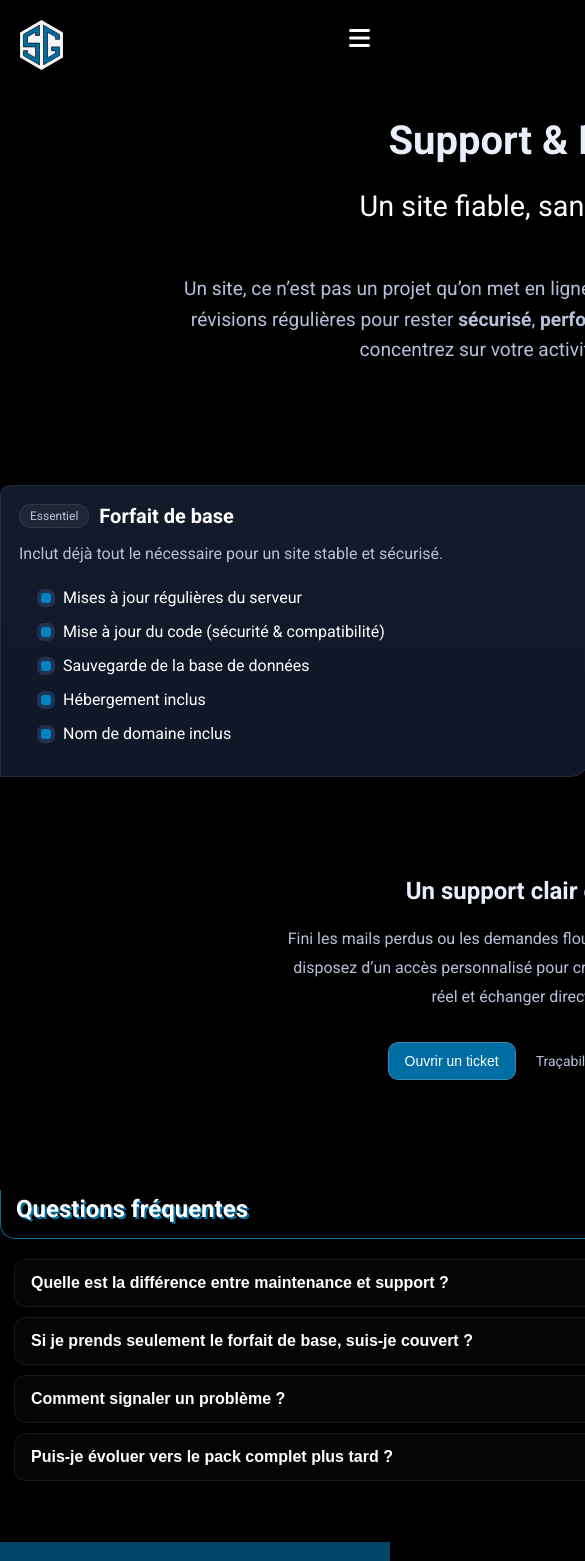
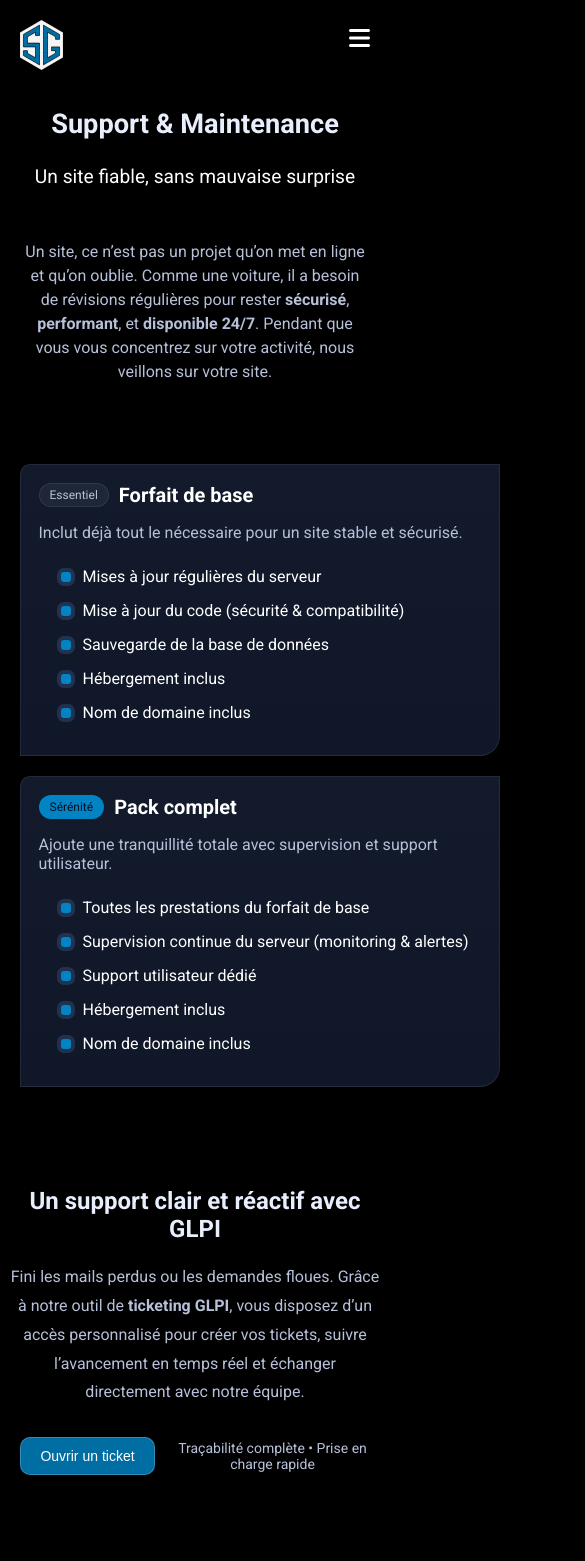
Before and after one commit to SGdevWeb/SGWebCreation-frontend, a React (Vite) app: page /support in a window 390 px wide. Shown: the top 1561 px of the page, 585 px wide, since content can reach past the window. Built offline with nearby package versions, Linux system fonts and the light colour scheme.

Commit message:
feat(responsive): add responsive design for support and contact pages

```diff
--- a/src/components/Form/Form.jsx
+++ b/src/components/Form/Form.jsx
@@ -317,7 +317,7 @@
                   "--btn-hover-bg": "white",
                   "--btn-hover-color": "rgba(2, 69, 103, 1)",
                   "--btn-hover-border": "rgba(2, 69, 103, 1)",
-                  "border-radius": "0",
+                  borderRadius: "0",
                   width: "40%",
                 }}
               >
@@ -396,6 +396,8 @@
                   "--btn-hover-bg": "white",
                   "--btn-hover-color": "rgba(2, 69, 103, 1)",
                   "--btn-hover-border": "rgba(2, 69, 103, 1)",
+                  borderRadius: "0",
+                  width: "40%",
                 }}
               >
                 ENVOYER
--- a/src/components/Form/Form.module.scss
+++ b/src/components/Form/Form.module.scss
@@ -1,8 +1,21 @@
+@use "../../assets/styles/mixin.scss" as mixin;
+
 .row {
   display: flex;
   justify-content: space-between;
+  @include mixin.xs {
+    flex-direction: column;
+  }
   > div {
     width: 47%;
+    @include mixin.xs {
+      width: 100%;
+    }
+    &:last-child {
+      @include mixin.xs {
+        margin-top: 15px;
+      }
+    }
   }
 }
 
--- a/src/components/Header/HeaderMenuMobile/HeaderMenuMobile.jsx
+++ b/src/components/Header/HeaderMenuMobile/HeaderMenuMobile.jsx
@@ -5,7 +5,6 @@
 import { HashLink } from "react-router-hash-link";
 import { useEffect, useState } from "react";
 import Btn from "../../Btn/Btn";
-import { height, width } from "@fortawesome/free-brands-svg-icons/fa42Group";
 
 const HeaderMenuMobile = ({
   showHeaderMenuMobile,
@@ -83,9 +82,8 @@
             Contact
           </Link>
         </li>
-      </ul>
-
-      <div className={styles.btnContainer} to="/contact?type=quote">
+        <li>
+          <Link className={styles.btnContainer} to="/contact?type=quote">
             <Btn
               buttonStyle={{
                 width: "100%",
@@ -93,10 +91,13 @@
                 fontSize: "1.2rem",
                 height: "50px",
               }}
+              onClick={() => setShowHeaderMenuMobile(false)}
             >
               Demander un devis
             </Btn>
-      </div>
+          </Link>
+        </li>
+      </ul>
     </div>
   );
 };
--- a/src/components/Header/HeaderMenuMobile/HeaderMenuMobile.module.scss
+++ b/src/components/Header/HeaderMenuMobile/HeaderMenuMobile.module.scss
@@ -50,6 +50,8 @@
   padding: 40px;
   text-align: end;
   font-size: 1.5rem;
+  max-width: 500px;
+  margin: auto;
 }
 
 .menuMobileListItem {
@@ -67,5 +69,6 @@
 }
 
 .btnContainer {
-  padding: 40px;
+  display: flex;
+  margin-top: 100px;
 }
--- a/src/pages/Contact/Contact.jsx
+++ b/src/pages/Contact/Contact.jsx
@@ -14,7 +14,7 @@
       <div className={styles.content}>
         <h1 className={styles.title}>Une question ou un projet ?</h1>
         <div className={styles.column}>
-          <h2>Nous sommes à votre écoute !</h2>
+          <h2 className={styles.columnTitle}>Nous sommes à votre écoute !</h2>
           <p>
             Vous avez une idée en tête ou une question à poser ? Que ce soit
             pour concrétiser un projet ou simplement obtenir des informations,
--- a/src/pages/Contact/Contact.module.scss
+++ b/src/pages/Contact/Contact.module.scss
@@ -1,9 +1,14 @@
+@use "../../assets/styles/mixin.scss" as mixin;
+
 .container {
   min-height: calc(100vh - 90px - 92px);
   background-image: url("../../assets/contactBackground.jpg");
   background-size: cover;
   color: black;
   padding-bottom: 50px;
+  @include mixin.sm {
+    padding-bottom: 0;
+  }
 }
 
 .content {
@@ -11,9 +16,12 @@
   display: flex;
   align-items: center;
   flex-direction: column;
-  margin: auto;
   font-size: 1.2rem;
   line-height: 2;
+  margin: auto;
+  @include mixin.lg {
+    width: 100%;
+  }
   h2 {
     font-size: 2rem;
   }
@@ -29,15 +37,52 @@
   background-clip: text;
   -webkit-background-clip: text;
   -webkit-text-fill-color: transparent;
+  @include mixin.md {
+    font-size: 2rem;
+  }
+  @include mixin.sm {
+    font-size: 1.6rem;
+    background-image: none;
+    -webkit-background-clip: unset;
+    -webkit-text-fill-color: initial;
+    background-color: black;
+    color: var(--primary-color);
+    padding: 20px;
+    width: 100%;
+    margin: 0;
+    text-align: center;
+  }
 }
 
 .column {
   display: flex;
   flex-direction: column;
   align-items: center;
+  margin: auto;
   padding: 20px;
   max-width: 700px;
   background-color: rgba(255, 255, 255, 0.1);
+  @include mixin.lg {
+    background-color: rgba(255, 255, 255, 0.4);
+  }
+  @include mixin.sm {
+    max-width: 100%;
+    font-size: 1.1rem;
+    padding: 20px 40px;
+  }
+  @include mixin.xs {
+    font-size: 1rem;
+    padding: 20px 10px;
+  }
+  .columnTitle {
+    @include mixin.sm {
+      font-size: 1.4rem;
+    }
+    @include mixin.xs {
+      font-size: 1.3rem;
+      margin: 0;
+    }
+  }
 }
 
 .puces {
@@ -54,4 +99,10 @@
   width: 700px;
   background-color: rgba(2, 69, 103, 0.3);
   padding: 50px;
+  @include mixin.sm {
+    width: 100%;
+  }
+  @include mixin.xs {
+    padding: 20px;
+  }
 }
--- a/src/pages/Support/Support.jsx
+++ b/src/pages/Support/Support.jsx
@@ -77,6 +77,7 @@
               onClick={() =>
                 window.open(import.meta.env.VITE_SUPPORT_URL, "_blank")
               }
+              buttonStyle={{ minWidth: "135px" }}
             >
               Ouvrir un ticket
             </Btn>
--- a/src/pages/Support/Support.module.scss
+++ b/src/pages/Support/Support.module.scss
@@ -1,3 +1,5 @@
+@use "../../assets/styles/mixin.scss" as mixin;
+
 $text: #e8eefc;
 $muted: #b7c0d9;
 $primary: #0283c3;
@@ -11,6 +13,9 @@
   margin: auto;
   width: 1200px;
   margin-bottom: 50px;
+  @include mixin.lg {
+    width: 100%;
+  }
 }
 
 .header {
@@ -18,6 +23,9 @@
   flex-direction: column;
   align-items: center;
   margin-bottom: 100px;
+  @include mixin.sm {
+    margin-bottom: 60px;
+  }
 }
 
 .title {
@@ -25,11 +33,23 @@
   font-weight: 700;
   margin-bottom: 25px;
   color: $text;
+  @include mixin.md {
+    font-size: 2rem;
+  }
+  @include mixin.sm {
+    font-size: 1.7rem;
+  }
 }
 
 .subtitle {
   font-size: 1.8rem;
   margin-bottom: 2rem;
+  @include mixin.md {
+    font-size: 1.5rem;
+  }
+  @include mixin.sm {
+    font-size: 1.2rem;
+  }
 }
 
 .lead {
@@ -38,17 +58,35 @@
   max-width: 900px;
   line-height: 1.6;
   text-align: center;
+  margin: 20px;
+  @include mixin.sm {
+    font-size: 1rem;
+    line-height: 1.5;
+  }
 }
 
 .plans {
   display: flex;
+  justify-content: center;
   flex-wrap: wrap;
   gap: 20px;
+  width: 90%;
+  margin: auto;
   justify-content: space-between;
   margin-bottom: 100px;
+  align-items: stretch;
   > .card {
-    flex: 1 1 280px;
-    min-width: 280px;
+    flex: 1 1 480px;
+    min-width: 480px;
+    max-width: 800px;
+    margin: auto;
+    min-height: 315px;
+    @include mixin.md {
+      min-height: 100%;
+    }
+    @include mixin.sm {
+      flex: 1 1 100%;
+    }
   }
 }
 
@@ -121,9 +159,17 @@
   width: 70%;
   margin: auto;
   margin-bottom: 100px;
+  @include mixin.md {
+    width: 85%;
+  }
+  @include mixin.sm {
+    width: 100%;
+    padding: 0 10px;
+  }
 }
 
 .ticketingContent {
+  text-align: center;
   h2 {
     color: $text;
     margin-top: 0;
@@ -137,6 +183,9 @@
     margin: auto;
     text-align: center;
     margin-bottom: 20px;
+    @include mixin.sm {
+      max-width: 100%;
+    }
   }
 }
 
@@ -181,6 +230,12 @@
 .faq {
   max-width: 920px;
   position: relative;
+  margin: 0 20px;
+  @include mixin.sm {
+    max-width: 100%;
+    padding: 0 15px;
+    margin: 0;
+  }
   h2 {
     margin: 0;
     padding-bottom: 15px;
```
Also changed, not shown: src/components/Header/Header.jsx (+0 -11 lines). Lines whose indentation alone changed are shown as unchanged.
